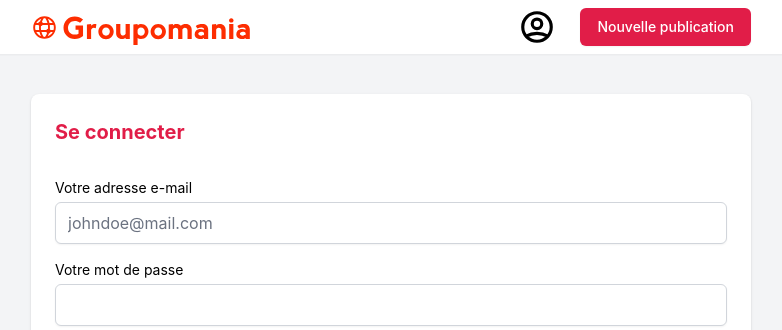
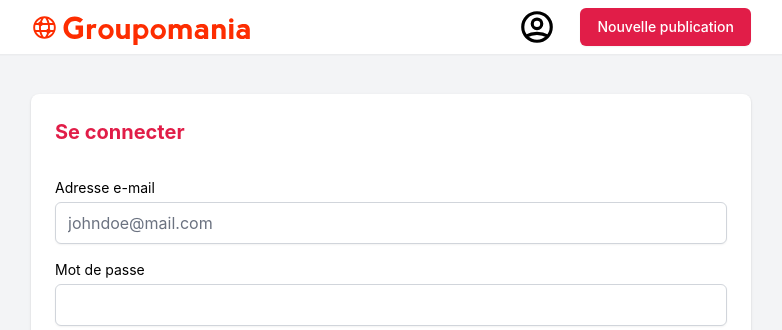
Before and after one commit to MathisBarre/Groupomania, a Next.js app: page /login in a window 1280 px wide. Shown: the top 330 px of the page, without its empty margins (249-1031 px from the left). Built offline with nearby package versions, Linux system fonts and the light colour scheme.

Commit message:
feat: change label text

```diff
--- a/pages/login.jsx
+++ b/pages/login.jsx
@@ -29,7 +29,7 @@ export default function Login() {
         <h1 className="mb-8 text-xl font-bold text-rose-600">Se connecter</h1>
         <form onSubmit={handleSubmit(onSubmit)} className="flex flex-col">
           <div className="flex flex-col">
-            <label className="text-sm">Votre adresse e-mail</label>
+            <label className="text-sm">Adresse e-mail</label>
             <input
               className={`block w-full mt-1 ${errors.email ? "border-red-300 focus:border-red-400 placeholder-red-500 focus:ring-red-200" : "border-gray-300 focus:border-indigo-300 focus:ring-indigo-200"} rounded-md shadow-sm  focus:ring focus:ring-opacity-50`}
               type="email"
@@ -39,7 +39,7 @@ export default function Login() {
             { errors.email && <p className="text-red-500">L&apos;adresse e-mail doit être renseignée !</p> }
           </div>
           <div className="flex flex-col mt-4">
-            <label className="text-sm">Votre mot de passe</label>
+            <label className="text-sm">Mot de passe</label>
             <input
               className={`${errors.password ? "border-red-300 focus:border-red-400 placeholder-red-500 focus:ring-red-200" : "border-gray-300 focus:border-indigo-300 focus:ring-indigo-200"} block w-full mt-1 rounded-md shadow-sm focus:ring focus:ring-opacity-50`}
               type="password"
```
